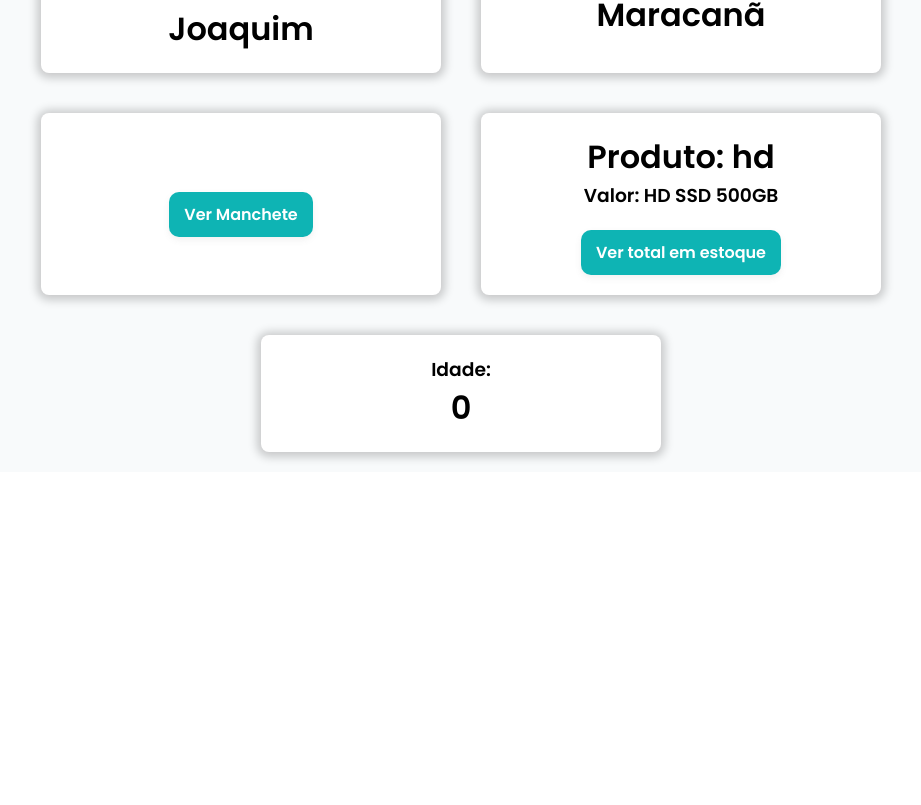
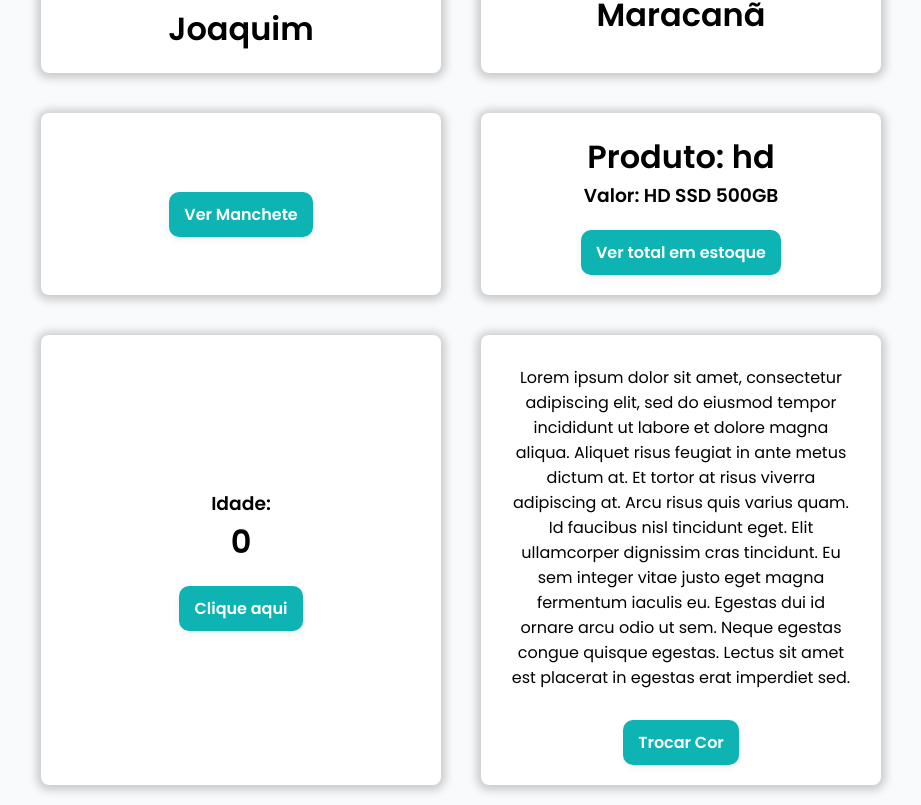
Before and after one commit to HeloisaFelizardo/react-components, a React (Create React App) app: page / in a window 1280 px wide. Shown: the part 2222-3027 px from the top of the page, without its empty margins (179-1100 px from the left). Before the commit the page ends 2694 px from the top, so only its background shows below. Built offline with nearby package versions, Linux system fonts and the light colour scheme.

Commit message:
Adicionando componente BoxFundo e ajustes estilo.css

```diff
--- a/src/App.js
+++ b/src/App.js
@@ -17,6 +17,7 @@ import PaginaEstadio from './components/PaginaEstadio';
 import Manchete from './components/Manchete';
 import Produto from './components/Produto';
 import DadosUsuario from './components/DadosUsuario';
+import BoxFundo from './components/BoxFundo';
 
 function App() {
   return (
@@ -38,6 +39,7 @@ function App() {
       <Manchete />
       <Produto />
       <DadosUsuario />
+      <BoxFundo />
     </div>
   );
 }
--- /dev/null
+++ b/src/components/BoxFundo/estilo.css
@@ -0,0 +1,11 @@
+.fundo-branco{
+    background-color: #fff;
+    border-radius: 8px;
+    padding: 10px;
+}
+.fundo-preto{
+    background-color: #000;
+    color: #fff;
+    border-radius: 8px;
+    padding: 10px;
+}
--- /dev/null
+++ b/src/components/BoxFundo/index.js
@@ -0,0 +1,23 @@
+import React , { useState } from 'react';
+import Conteudo from '../Conteudo';
+import './estilo.css';
+
+const BoxFundo = () =>  {
+  const [ corContainer, setCorContainer ] = useState("fundo-branco");
+
+  function trocarCor() {
+    const novaCor = ( corContainer === 'fundo-branco' ) ? 'fundo-preto' : 'fundo-branco';
+    setCorContainer(novaCor);
+  }
+
+  return (
+    <div className='conteudo-centralizado'>
+        <div className= {corContainer}>
+            <Conteudo />
+        </div>
+        <button onClick={trocarCor} >Trocar Cor</button>
+    </div>
+  );
+}
+
+export default BoxFundo;
--- /dev/null
+++ b/src/components/Conteudo/index.js
@@ -0,0 +1,13 @@
+import React from 'react';
+
+const Conteudo = () =>  {
+  return (
+    <div>
+      <p>
+      Lorem ipsum dolor sit amet, consectetur adipiscing elit, sed do eiusmod tempor incididunt ut labore et dolore magna aliqua. Aliquet risus feugiat in ante metus dictum at. Et tortor at risus viverra adipiscing at. Arcu risus quis varius quam. Id faucibus nisl tincidunt eget. Elit ullamcorper dignissim cras tincidunt. Eu sem integer vitae justo eget magna fermentum iaculis eu. Egestas dui id ornare arcu odio ut sem. Neque egestas congue quisque egestas. Lectus sit amet est placerat in egestas erat imperdiet sed.
+      </p>
+    </div>
+  );
+}
+
+export default Conteudo;
--- a/src/components/DadosUsuario/index.js
+++ b/src/components/DadosUsuario/index.js
@@ -13,6 +13,7 @@ export default function DadosUsuario() {
     <div className='conteudo-centralizado'>
       <h3>Idade:</h3>
       <h1>{ idade }</h1>
+      <button onClick={aniversario}>Clique aqui</button>
     </div>
   );
 }
```
